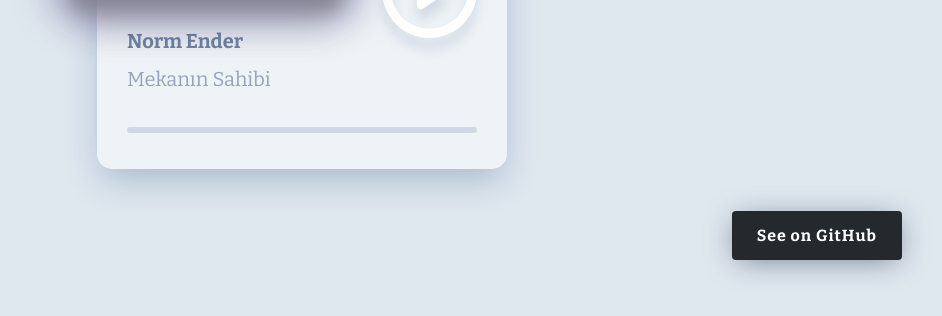
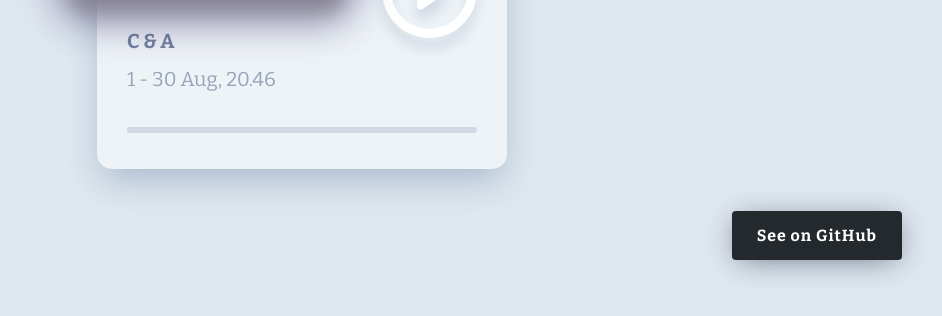
Before and after one commit to BelaProDev/peret-late-summer-2021, a plain HTML site: page index.html in a window 1280 px wide. Shown: the part 490-806 px from the top of the page, without its empty margins (338-1280 px from the left). Drawn offline with nearby package versions, Linux system fonts and the light colour scheme; no server answers.

Commit message:
Update index.html

```diff
--- a/index.html
+++ b/index.html
@@ -137,15 +137,15 @@ new Vue({
       isTimerPlaying: false,
       tracks: [
         {
-          name: "Mekanın Sahibi",
-          artist: "Norm Ender",
+          name: "1 - 30 Aug, 20.46",
+          artist: "C & A",
           cover: "https://raw.githubusercontent.com/muhammederdem/mini-player/master/img/1.jpg",
-          source: "https://raw.githubusercontent.com/muhammederdem/mini-player/master/mp3/1.mp3",
-          url: "https://www.youtube.com/watch?v=z3wAjJXbYzA",
+          source: "https://github.com/BelaProDev/peret-late-summer-2021/blob/main/1%20-%2030%20Aug%2C%2020.46_.aac",
+          url: "https://www.youtube.com/",
           favorited: false
         },
         {
-          name: "Everybody Knows",
+          name: "2 - 30 Aug, 20.46",
           artist: "Leonard Cohen",
           cover: "https://raw.githubusercontent.com/muhammederdem/mini-player/master/img/2.jpg",
           source: "https://raw.githubusercontent.com/muhammederdem/mini-player/master/mp3/2.mp3",
@@ -153,7 +153,7 @@ new Vue({
           favorited: true
         },
         {
-          name: "Extreme Ways",
+          name: "1 - 30 Aug, 20.46",
           artist: "Moby",
           cover: "https://raw.githubusercontent.com/muhammederdem/mini-player/master/img/3.jpg",
           source: "https://raw.githubusercontent.com/muhammederdem/mini-player/master/mp3/3.mp3",
@@ -161,7 +161,7 @@ new Vue({
           favorited: false
         },
         {
-          name: "Butterflies",
+          name: "1 - 30 Aug, 20.46",
           artist: "Sia",
           cover: "https://raw.githubusercontent.com/muhammederdem/mini-player/master/img/4.jpg",
           source: "https://raw.githubusercontent.com/muhammederdem/mini-player/master/mp3/4.mp3",
@@ -169,7 +169,7 @@ new Vue({
           favorited: false
         },
         {
-          name: "The Final Victory",
+          name: "1 - 30 Aug, 20.46",
           artist: "Haggard",
           cover: "https://raw.githubusercontent.com/muhammederdem/mini-player/master/img/5.jpg",
           source: "https://raw.githubusercontent.com/muhammederdem/mini-player/master/mp3/5.mp3",
@@ -177,7 +177,7 @@ new Vue({
           favorited: true
         },
         {
-          name: "Genius ft. Sia, Diplo, Labrinth",
+          name: "1 - 30 Aug, 20.46",
           artist: "LSD",
           cover: "https://raw.githubusercontent.com/muhammederdem/mini-player/master/img/6.jpg",
           source: "https://raw.githubusercontent.com/muhammederdem/mini-player/master/mp3/6.mp3",
@@ -185,7 +185,7 @@ new Vue({
           favorited: false
         },
         {
-          name: "The Comeback Kid",
+          name: "1 - 30 Aug, 20.46",
           artist: "Lindi Ortega",
           cover: "https://raw.githubusercontent.com/muhammederdem/mini-player/master/img/7.jpg",
           source: "https://raw.githubusercontent.com/muhammederdem/mini-player/master/mp3/7.mp3",
```
